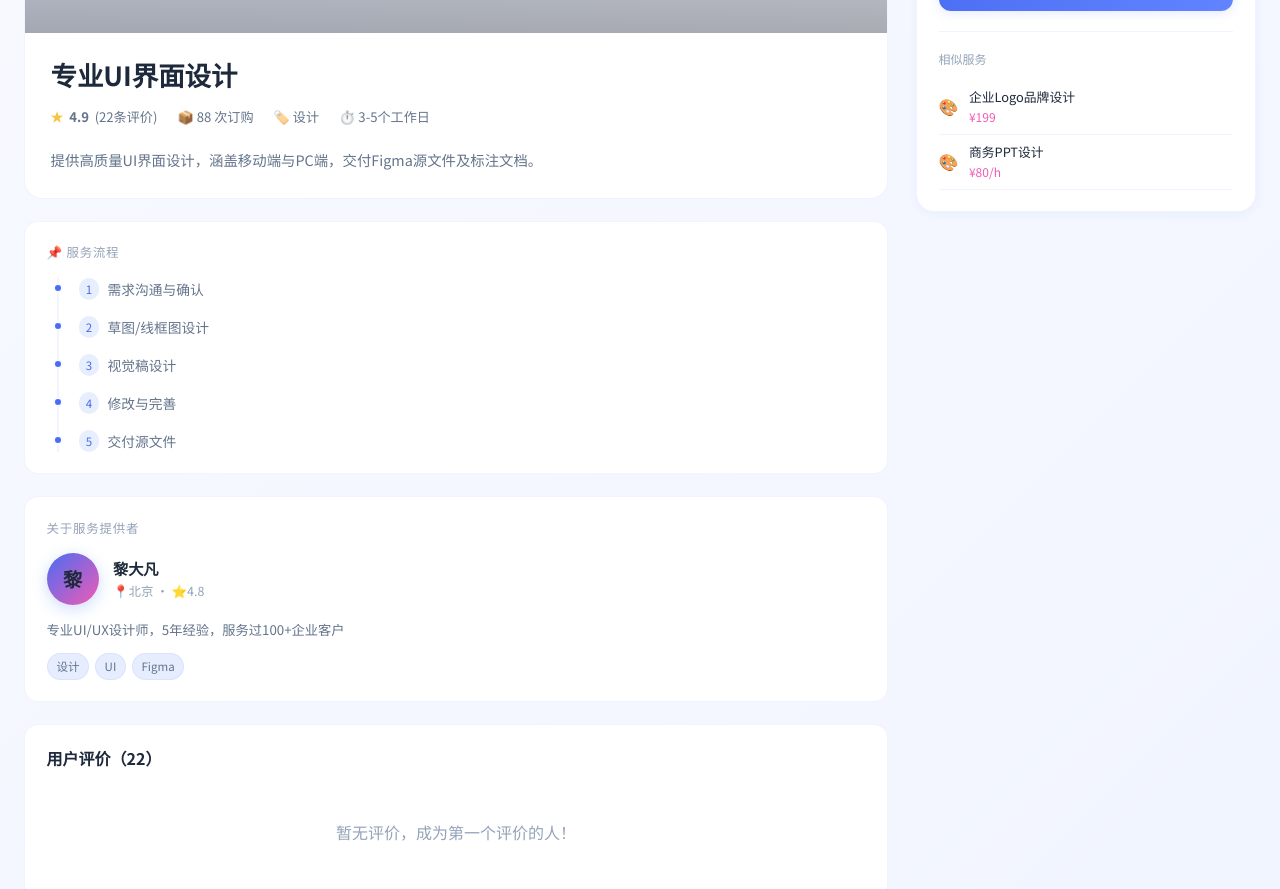
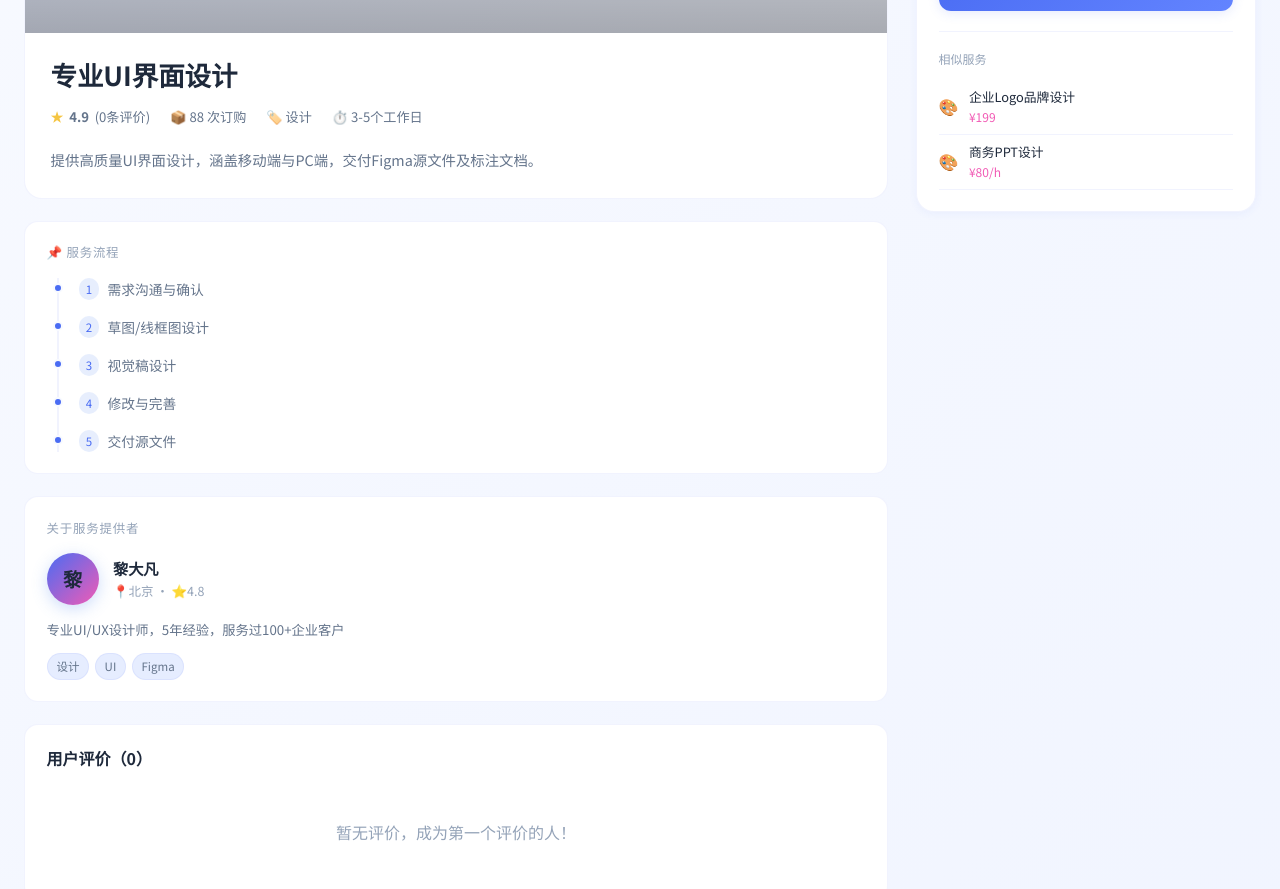
Before and after one commit to SKILLMARKET-MAKER/Skill-Market-ProMax, a Flask app: page /service/1 in a window 1280 px wide; the page is wider, and only the part inside the window is pictured. Shown: the part 501-1390 px from the top of that part. Run offline with Flask 3, Linux system fonts and the light colour scheme; data comes from the database, SQL or seed files in the repository; data that the repository does not hold is empty.

Commit message:
Update service_detail.html

```diff
--- a/templates/service_detail.html
+++ b/templates/service_detail.html
@@ -63,7 +63,7 @@
         <div class="svc-body">
           <h1 class="svc-title">{{ service.title }}</h1>
           <div class="meta-row">
-            <div class="mi"><span class="s">★</span><strong>{{ "%.1f"|format(service.rating) }}</strong><span>({{ service.review_count }}条评价)</span></div>
+            <div class="mi"><span class="s">★</span><strong>{{ "%.1f"|format(service.rating) }}</strong><span>({{ reviews|length }}条评价)</span></div>
             <div class="mi">📦 {{ service.order_count }} 次订购</div>
             <div class="mi">🏷️ {{ service.category }}</div>
             {% if service.delivery_time %}<div class="mi">⏱️ {{ service.delivery_time }}</div>{% endif %}
@@ -109,7 +109,7 @@
       {% endif %}
 
       <div class="rev-sec">
-        <div style="font-weight:600;margin-bottom:1rem">用户评价（{{ service.review_count }}）</div>
+        <div style="font-weight:600;margin-bottom:1rem">用户评价（{{ reviews|length }}）</div>
         {% if reviews %}
           {% for r in reviews %}
           <div class="rev">
```
